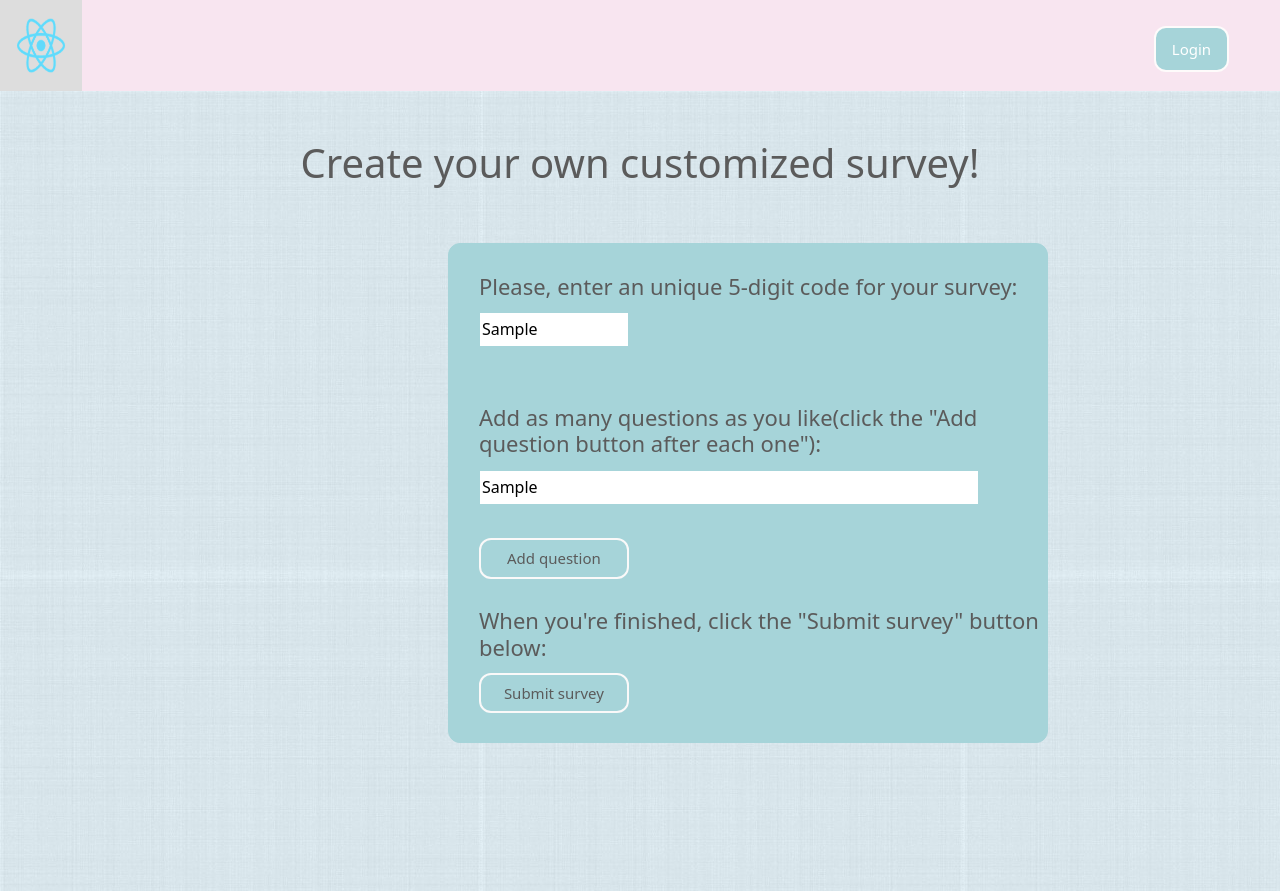
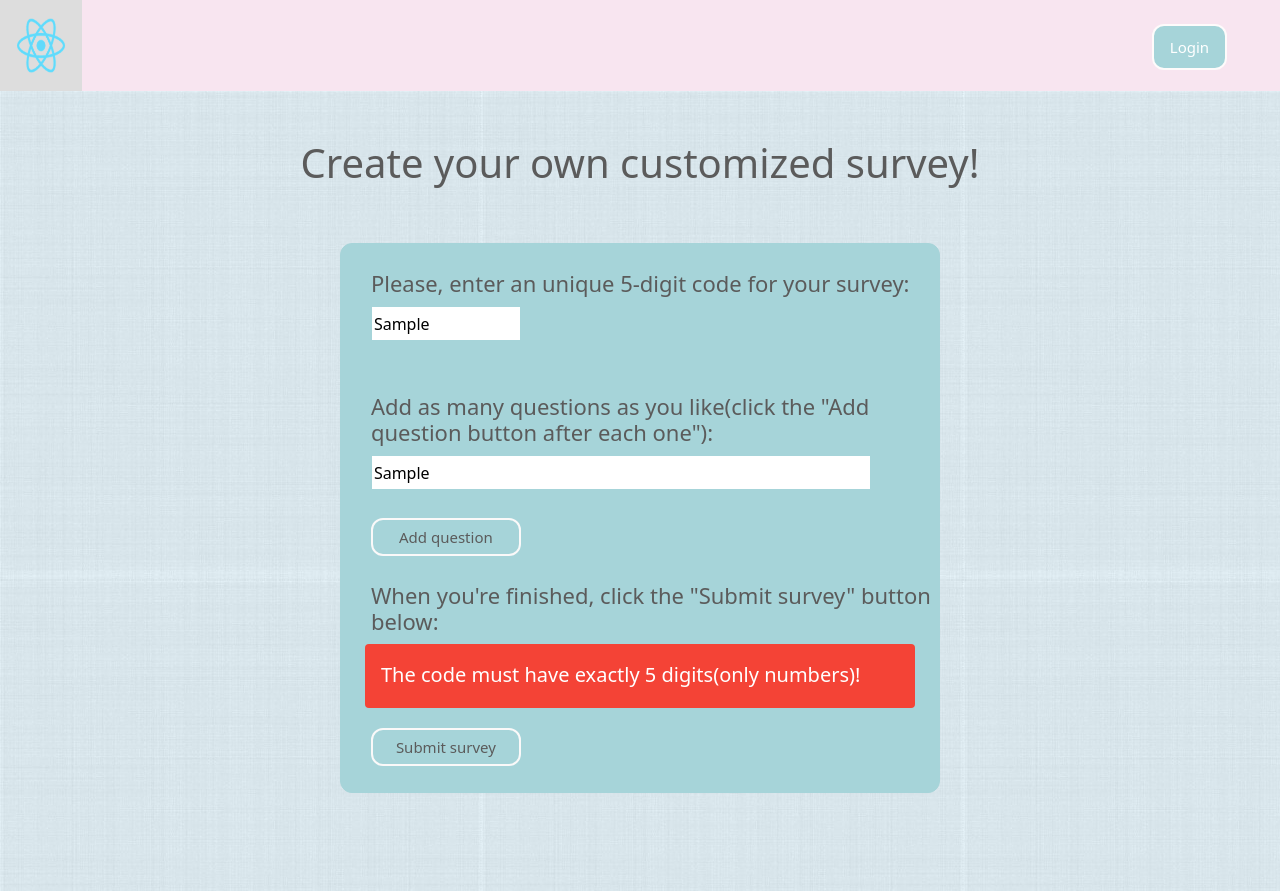
Before and after one commit to senciuckristine/HireME, a React (Create React App) app: page /createSurvey in a window 1280 px wide. Both pictures are taken after typing "Sample", "Sample" into the empty fields and a click on the button "Submit survey". Built offline with nearby package versions, Linux system fonts and the light colour scheme; no server answers.

Commit message:
[HM-6] Handle possible errors when creating a survey

```diff
--- a/src/App.css
+++ b/src/App.css
@@ -151,7 +151,7 @@ th {
   text-decoration: none;
   display: inline-block;
   font-size: 15px;
-  margin: 2px 2px;
+
   cursor: pointer;
   width: 75px;
   line-height: 40px;
@@ -169,7 +169,7 @@ th {
   text-decoration: none;
   display: inline-block;
   font-size: 15px;
-  margin: 2px 2px;
+
   cursor: pointer;
   width: 110px;
   line-height: 40px;
@@ -270,10 +270,32 @@ th {
 .grid2{
   border: 1px solid #A6D4D9;
   background-color:#A6D4D9 ;
-  display: inline-grid;
-
-  margin-left: 35%;
+  display: grid;
+  margin-left: auto;
+  margin-right: auto;
   width: 600px;
-  height: 500px;
+  height: 550px;
   border-radius: 12px;
 }
+
+.alert{
+  padding: 15px;
+  background-color: #f44336; /* Red */
+  color: white;
+  margin-bottom: 20px;
+  width: 550px;
+  font-size: 20px;
+  margin-left: auto;
+  margin-right: auto;
+}
+
+.success{
+  padding: 15px;
+  background-color: #17e74b; /* Red */
+  color: white;
+  margin-bottom: 20px;
+  width: 550px;
+  font-size: 20px;
+  margin-left: auto;
+  margin-right: auto;
+}
--- a/src/components/createSurvey.js
+++ b/src/components/createSurvey.js
@@ -1,10 +1,9 @@
+
 import React from 'react';
 import {useState,useEffect} from 'react';
 import "bootstrap/dist/css/bootstrap.min.css"
 import Axios from "axios";
-//import styles from "../App.css";
 import axios from 'axios';
-
 const questions = [];
 
 function createSurvey(){
@@ -12,23 +11,58 @@ function createSurvey(){
     const[code,setCode]=useState("");
     const[question,setQuestion]=useState("");
     const username = localStorage.getItem("currentLoggedAdmin");
+    const [error, setError] = useState("");
+    const [success, setSuccess] = useState("");
+    const [ListOfCodes,setListOfCodes] =useState([]);
+
+    useEffect(()=>{
+        Axios.get("http://localhost:5000/surveys/").then((response)=>{
+            setListOfCodes(response.data);
+        });
+     },[]);
 
     const addQuestion = () => {
+        if(question)
             questions.push(question);
         setQuestion("");
     }
 
-    const addSurvey = () => {
+    const checkIfExists = (code) => {
+        console.log(code);
+        const aux = ListOfCodes.filter(it => it.id.includes(code));
+        console.log(aux);
+        return aux.length;
+    }
+
+    const addSurvey = async (e) => {
+        e.preventDefault();
+        if( (code.length == 5) && code.match(/^[0-9]+$/) != null)
+        {
+            if(question)
+                questions.push(question);
+            if(questions.length>0){
+                if(!checkIfExists(code)){
                     for(const q of questions){
                     axios.post("http://localhost:5000/surveys/add",{
                         username: username,
                         id: code,
                         question:q,
                     }).then((response)=>{
-            console.log(code);
-            console.log(username);
-            console.log(q);
+                        setError("");
+                        setSuccess("Survey successfully added!");
                         });
+                        setTimeout(() => {
+                            setSuccess("");
+                          }, 1000);
+                    }
+                }else{
+                    setError("You must provide an unique code!");
+                }
+            }else{
+                setError("You must provide at least one question!");
+            }
+        }else{
+            setError("The code must have exactly 5 digits(only numbers)!");
         }
     };
 
@@ -49,7 +83,8 @@ function createSurvey(){
                 <button className="button0" onClick ={addQuestion}>Add question</button>
                 <br></br>
                 <h4>When you're finished, click the "Submit survey" button below: </h4>
-
+                {error && <div className="alert">{error}</div>}
+                {success && <div className="success">{success}</div>}
                 <button className="button0" onClick ={addSurvey} >Submit survey</button>
                 <br></br>
 
--- a/src/components/navbar.component.js
+++ b/src/components/navbar.component.js
@@ -29,7 +29,7 @@ export default class Navbar extends Component {
              <img src="logo192.png" alt="" width="50" height="63"/>
         </Link>
 
-        <div className="collpase navbar-collapse">
+        <div>
         <ul className ="topnav-right" >
 
         <li className="navbar-item">
```
Lines whose indentation alone changed are shown as unchanged.
